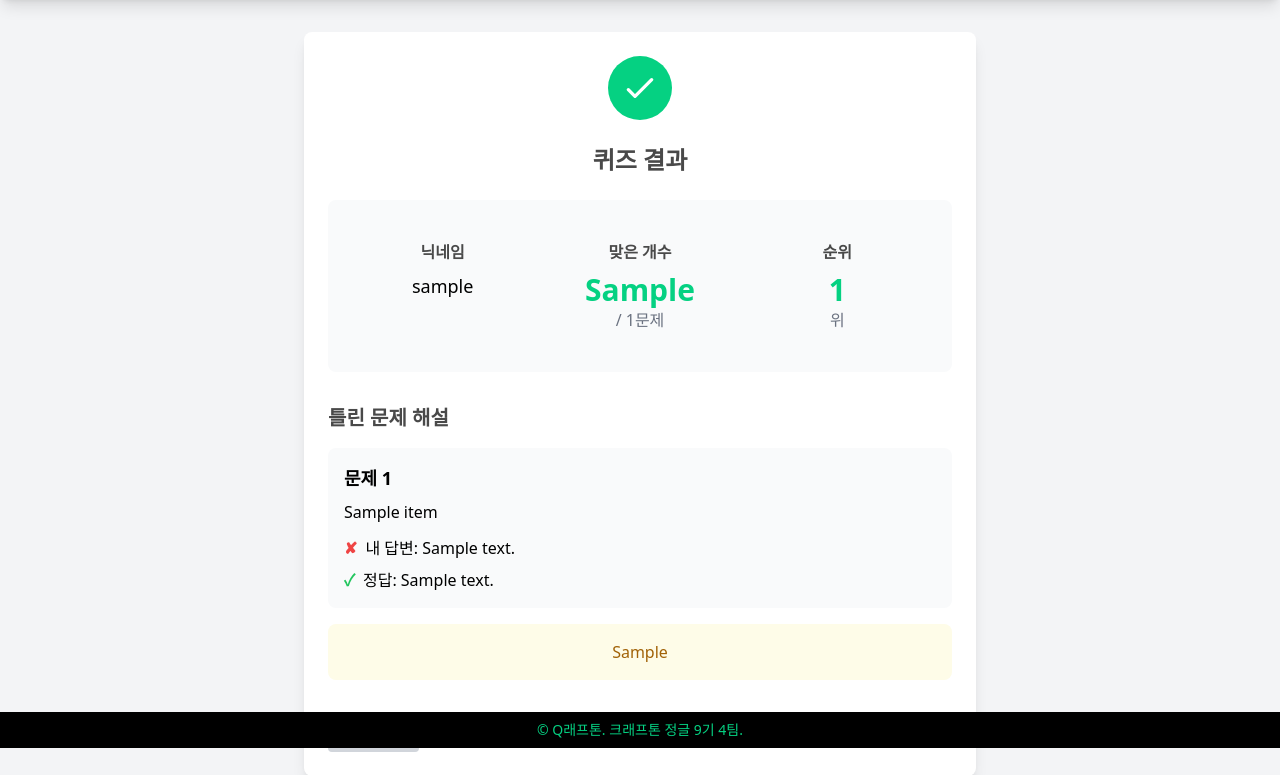
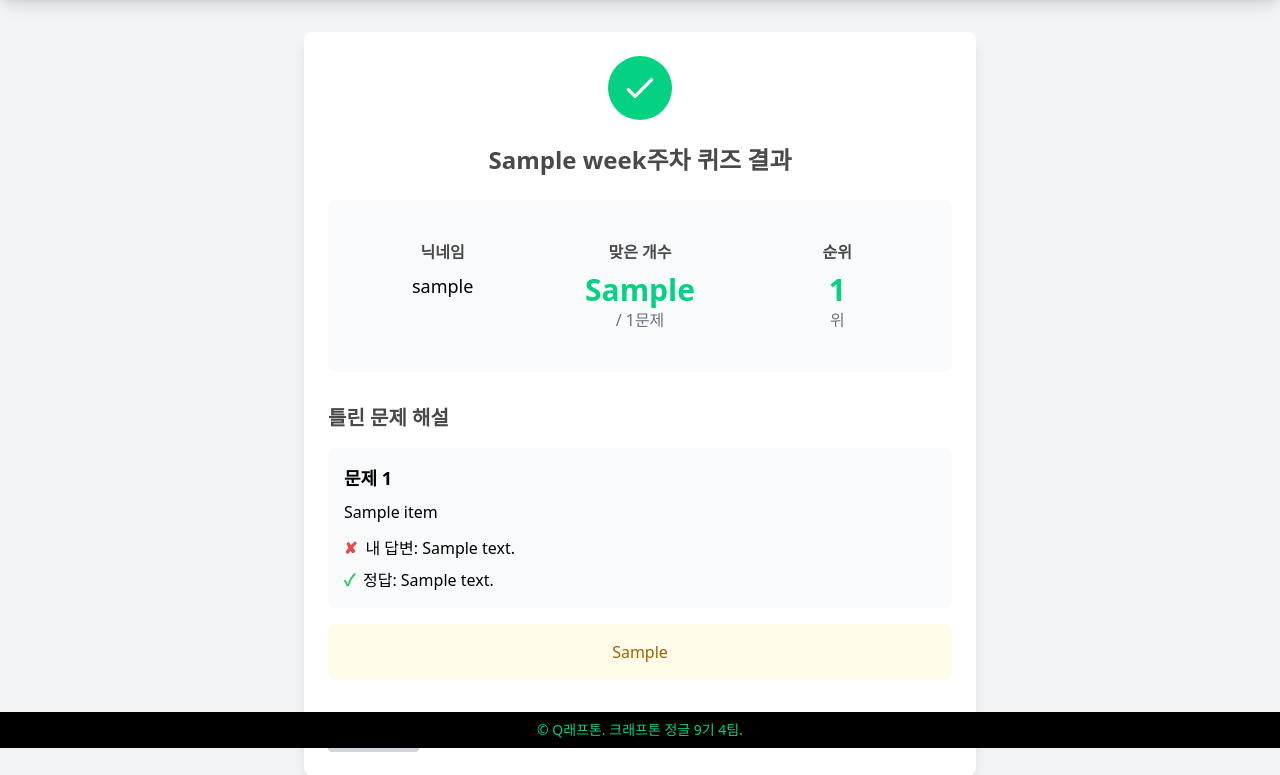
Before and after one commit to plan6062/qrafton, a Flask app: template templates/quiz_finish.html in a window 1280 px wide. Shown: the part 52-827 px from the top of the page. Run offline with Flask 3, Linux system fonts and the light colour scheme; the template is opened without the code that fills it: most values are stand-ins (such as "Sample title", 1, 10 or a date in 2020); some libraries are stand-ins or nearby versions; some web fonts are replaced.

Commit message:
feat : 주차별 순위 나누기

```diff
--- a/app.py
+++ b/app.py
@@ -425,6 +425,7 @@ def save_wrong():
     return jsonify({'status': 'error'})
 
 # 퀴즈 완료 부분
+# 퀴즈 완료 부분
 @app.route('/quiz/finish')
 def quiz_finish():
     token = request.cookies.get('mytoken')
@@ -458,29 +459,30 @@ def quiz_finish():
                 'is_correct': True
             })
 
-            # 퀴즈를 응시한 사용자의 ID 목록 가져오기
-            quiz_taken_users = set(answer['userid'] for answer in db.answers.find({}, {'userid': 1}))
-
-            # 모든 유저 목록에서 퀴즈 응시자만 필터링
-            members = list(db.member.find())
-            quiz_takers = [member for member in members if member['userid'] in quiz_taken_users]
-
             # 주차 정보 가져오기 (사용자 문서에서)
             week = user.get('current_quiz_week', 0)  # 기본값 0
             score_field = f'score_{week}'
 
-            # 점수 계산 및 순위 업데이트
+            # 점수 계산
             user_score = correct_cnt
+
+            # 주차별 점수 저장 - 기존 'score' 필드도 유지 (호환성)
+            update_data = {
+                'score': user_score,  # 기존 필드 유지
+                score_field: user_score  # 주차별 점수 필드
+            }
+
             db.member.update_one(
                 {'userid': current_user_id},
-                {'$set': {
-                    'score': user_score,  # 기존 필드 유지 (호환성)
-                    score_field: user_score  # 주차별 점수 필드
-                }}
+                {'$set': update_data}
             )
 
-            # 점수 기준 정렬
-            quiz_takers.sort(key=lambda x: x.get('score', 0), reverse=True)
+            # 주차별 랭킹 계산
+            # 이 주차의 퀴즈를 응시한 사용자 목록
+            quiz_takers = list(db.member.find({score_field: {'$exists': True}}))
+
+            # 주차별 점수 기준 정렬
+            quiz_takers.sort(key=lambda x: x.get(score_field, 0), reverse=True)
 
             # 현재 유저 순위 계산 - 퀴즈 응시자 중에서만 계산
             my_rank = next(
@@ -528,7 +530,8 @@ def quiz_finish():
                 total_cnt=len(all_questions),
                 my_rank=my_rank,
                 wrong_questions=wrong_questions,
-                incomplete_warning=incomplete_warning
+                incomplete_warning=incomplete_warning,
+                week=f"Week {week}"  # 주차 정보 추가
             )
     except jwt.ExpiredSignatureError:
         return redirect('/main')
--- a/templates/quiz_finish.html
+++ b/templates/quiz_finish.html
@@ -87,7 +87,7 @@
           </div>
         </div>
 
-        <h1 class="text-2xl font-bold text-text-dark mb-6 text-center">퀴즈 결과</h1>
+        <h1 class="text-2xl font-bold text-text-dark mb-6 text-center">{{ week }}주차 퀴즈 결과</h1>
 
         <!-- 결과 정보 -->
         <div class="mb-8">
```
